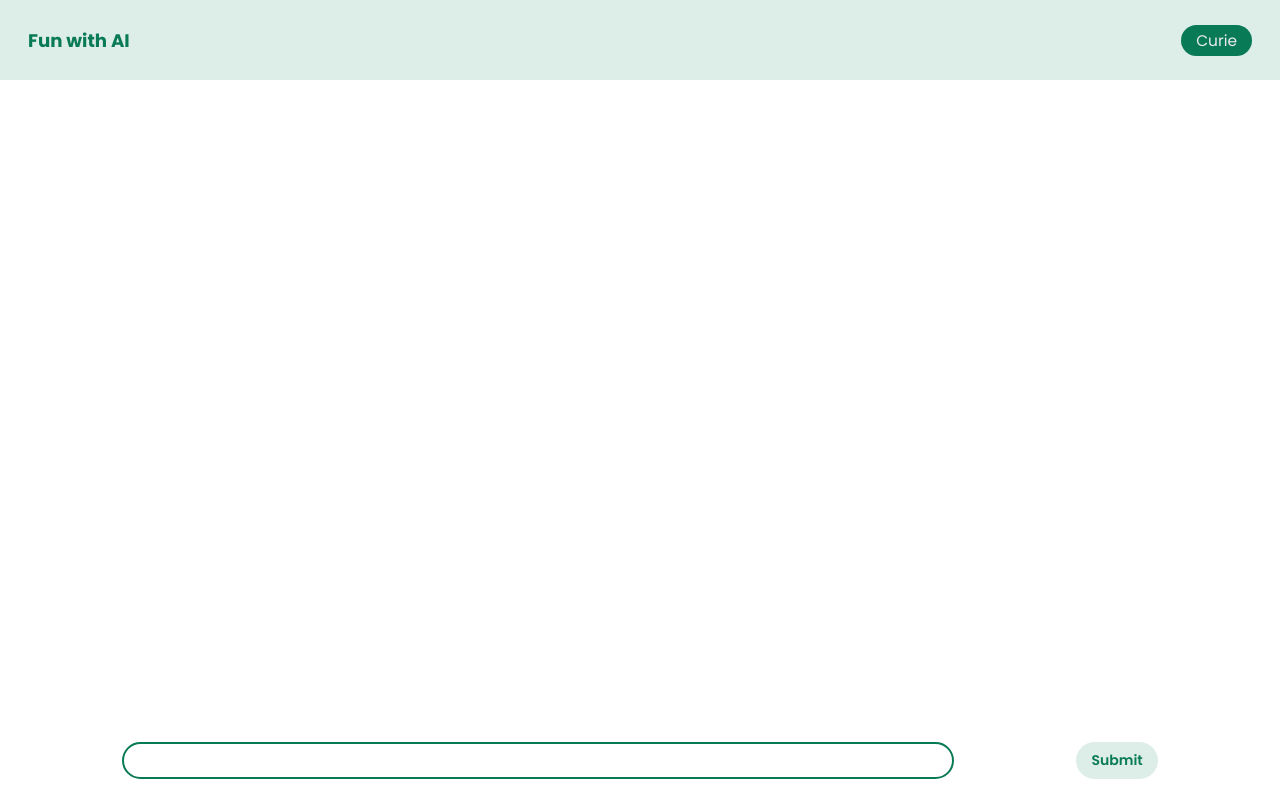
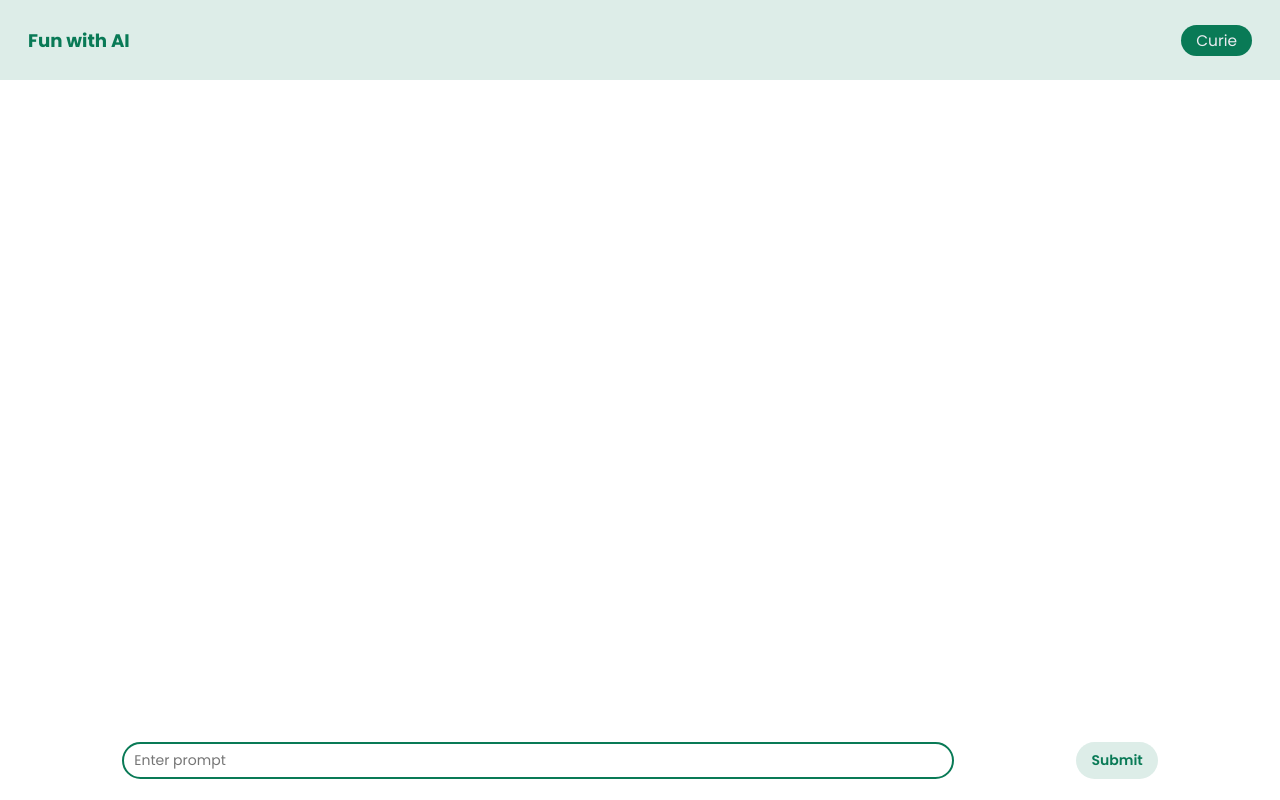
Before and after one commit to m-oniqu3/shopify-intern-challenge, a React (Create React App) app: page / in a window 1280 px wide. Built offline with nearby package versions, Linux system fonts and the light colour scheme.

Commit message:
Added state for prompt & installed openai

```diff
--- a/package.json
+++ b/package.json
@@ -6,6 +6,7 @@
     "@testing-library/jest-dom": "^5.16.4",
     "@testing-library/react": "^13.2.0",
     "@testing-library/user-event": "^13.5.0",
+    "openai": "^2.0.5",
     "react": "^18.1.0",
     "react-dom": "^18.1.0",
     "react-scripts": "5.0.1",
--- a/src/components/search/Search.jsx
+++ b/src/components/search/Search.jsx
@@ -1,10 +1,20 @@
-import React from "react";
+import React, { useContext } from "react";
+import { SearchContext } from "../../contexts/SearchContext";
 import styled from "./Search.module.css";
 
 const Search = () => {
+  const { prompt, setPrompt } = useContext(SearchContext);
+
+  const handleSubmit = () => {
+    prompt === "" && alert("Input cannot be empty");
+  };
   return (
-    <form className={styled.form}>
-      <input type="text" />
+    <form className={styled.form} onSubmit={handleSubmit}>
+      <input
+        type="text"
+        placeholder="Enter prompt"
+        onChange={(e) => setPrompt(e.target.value)}
+      />
       <button type="submit">Submit</button>
     </form>
   );
--- a/src/contexts/SearchContext.jsx
+++ b/src/contexts/SearchContext.jsx
@@ -7,12 +7,12 @@ const SearchContextProvider = (props) => {
   //states
   const [engine, setEngine] = useState(engines[1].name);
   const [engineValue, setEngineValue] = useState(engines[1].value);
+  const [prompt, setPrompt] = useState("");
 
   useEffect(() => {
     const selected = engines.find(
       (currentEngine) => currentEngine.name === engine
     );
-
     setEngineValue(selected.value);
   }, [engine]);
 
@@ -21,6 +21,8 @@ const SearchContextProvider = (props) => {
     engine,
     setEngine,
     engineValue,
+    prompt,
+    setPrompt,
   };
 
   return (
```
Also changed, not shown: src/utility/api.js (added, +16 -0 lines), 1 other file (tests, documents, lock files or other folders).
